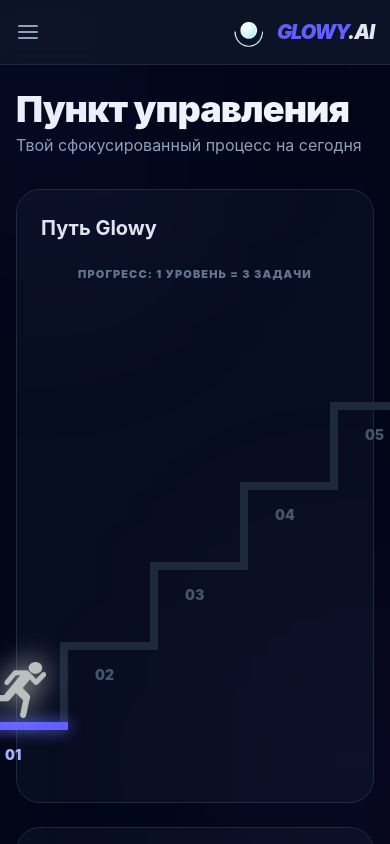
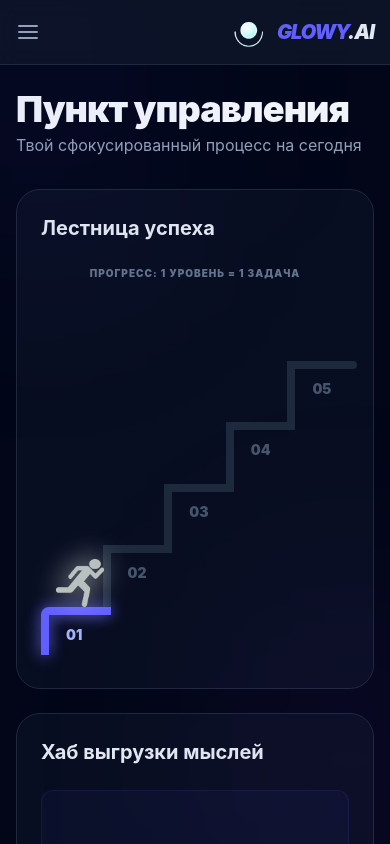
Before and after one commit to kostin-five/glowy, a React (Vite) app: page / in a window 390 px wide. Both pictures are taken after typing "Sample" into the empty fields and a click on the button "Войти в систему". Built offline with nearby package versions, Linux system fonts and the light colour scheme.

Commit message:
style: make success stairs responsive and fix dashboard layout

```diff
--- a/src/dashboard/SuccessStairs.tsx
+++ b/src/dashboard/SuccessStairs.tsx
@@ -7,32 +7,33 @@ interface ISuccessStairs {
 const SuccessStairs = ({ currentLevel = 1 }: ISuccessStairs) => {
   const steps = [1, 2, 3, 4, 5];
 
-  const stepWidth = 90;
-  const stepHeight = 80;
+  // const stepWidth = 90;
+  // const stepHeight = 80;
   const thickness = 8;
 
   return (
-    <div className="relative w-full h-full flex flex-col items-center justify-center pb-12 pt-8">
+    <div className="relative w-full h-full flex flex-col items-center justify-center pb-10 pt-8">
       <div className="absolute top-0 left-0 w-full text-center">
-        <p className="text-[11px] text-slate-500 uppercase tracking-widest font-black">
-          Прогресс: 1 уровень = 3 задачи
+        <p className="text-[10px] text-slate-500 uppercase tracking-widest font-black">
+          Прогресс: 1 уровень = 1 задача
         </p>
       </div>
 
-      <div
+      {/* <div
         className="relative mt-8"
         style={{
           width: `${steps.length * stepWidth}px`,
           height: `${steps.length * stepHeight}px`,
         }}
-      >
+      > */}
+      <div className="relative w-full aspect-square max-w-[320px] 2xl:max-w-112.5">
         <motion.img
           src="/Runner_stickman.png"
           alt="Стикмен"
-          className="absolute z-30 w-14 h-14 invert brightness-200 drop-shadow-[0_0_15px_rgba(255,255,255,0.8)]"
+          className="absolute z-30 w-12 h-12 invert brightness-200 drop-shadow-[0_0_15px_rgba(255,255,255,0.8)]"
           animate={{
-            bottom: `${(currentLevel - 1) * stepHeight + 12}px`,
-            left: `${(currentLevel - 1) * stepWidth + 20}px`,
+            bottom: `calc(${(currentLevel - 1) * 20}% + ${thickness}px)`,
+            left: `calc(${(currentLevel - 1) * 20}% + 15px)`,
           }}
           transition={{ type: "spring", stiffness: 120, damping: 14 }}
         />
@@ -67,9 +68,9 @@ const SuccessStairs = ({ currentLevel = 1 }: ISuccessStairs) => {
                 }`}
                 style={{
                   height: `${thickness}px`,
-                  width: `${stepWidth + thickness}px`,
-                  left: `${(step - 1) * stepWidth}px`,
-                  bottom: `${(step - 1) * stepHeight}px`,
+                  width: `calc(20% + ${thickness}px)`,
+                  left: `${(step - 1) * 20}%`,
+                  bottom: `${(step - 1) * 20}%`,
                   borderTopLeftRadius: step === 1 ? "8px" : "0px",
                   borderTopRightRadius: step === steps.length ? "8px" : "0px",
                   borderBottomRightRadius:
@@ -82,8 +83,8 @@ const SuccessStairs = ({ currentLevel = 1 }: ISuccessStairs) => {
                   isReached ? "text-indigo-300" : "text-slate-600"
                 }`}
                 style={{
-                  left: `${(step - 1) * stepWidth + 35}px`,
-                  bottom: `${(step - 1) * stepHeight - 35}px`,
+                  left: `calc(${(step - 1) * 20}% + 25px)`,
+                  bottom: `calc(${(step - 1) * 20}% - 30px)`,
                 }}
               >
                 0{step}
@@ -96,9 +97,9 @@ const SuccessStairs = ({ currentLevel = 1 }: ISuccessStairs) => {
                   }`}
                   style={{
                     width: `${thickness}px`,
-                    height: `${stepHeight + thickness}px`,
-                    left: `${step * stepWidth}px`,
-                    bottom: `${(step - 1) * stepHeight}px`,
+                    height: `calc(20% + ${thickness}px)`,
+                    left: `${step * 20}%`,
+                    bottom: `${(step - 1) * 20}%`,
                   }}
                 />
               )}
--- a/src/pages/DashboardPage.tsx
+++ b/src/pages/DashboardPage.tsx
@@ -33,12 +33,12 @@ const DashboardPage = () => {
       </div>
 
       <div className="grid grid-cols-1 xl:grid-cols-12 gap-6">
-        <section className="xl:col-span-3 bg-slate-900/50 border border-slate-800 p-6 rounded-3xl flex flex-col h-full min-h-100">
-          <h2 className="text-xl font-bold text-slate-200 mb-6">Путь Glowy</h2>
+        <section className="xl:col-span-3 bg-slate-900/50 border border-slate-800 p-6 rounded-3xl flex flex-col h-125 overflow-hidden">
+          <h2 className="text-xl font-bold text-slate-200 mb-6">Лестница успеха</h2>
           <SuccessStairs currentLevel={currentLevel} />
         </section>
 
-        <section className="xl:col-span-5 bg-slate-900/50 border border-slate-800 p-6 rounded-3xl flex flex-col h-full min-h-100">
+        <section className="xl:col-span-5 bg-slate-900/50 border border-slate-800 p-6 rounded-3xl flex flex-col h-125">
           <h2 className="text-xl font-bold text-slate-200 mb-6">
             Хаб выгрузки мыслей
             <span
@@ -67,7 +67,7 @@ const DashboardPage = () => {
           </div>
         </section>
 
-        <section className="xl:col-span-4 bg-slate-900/50 border border-slate-800 p-6 rounded-3xl flex flex-col h-full min-h-25 max-h-100">
+        <section className="xl:col-span-4 bg-slate-900/50 border border-slate-800 p-6 rounded-3xl flex flex-col h-full h-125">
           <div className="flex items-center justify-between mb-6">
             <h2 className="text-xl font-bold text-slate-200">Твои задачи</h2>
             <Link
```
